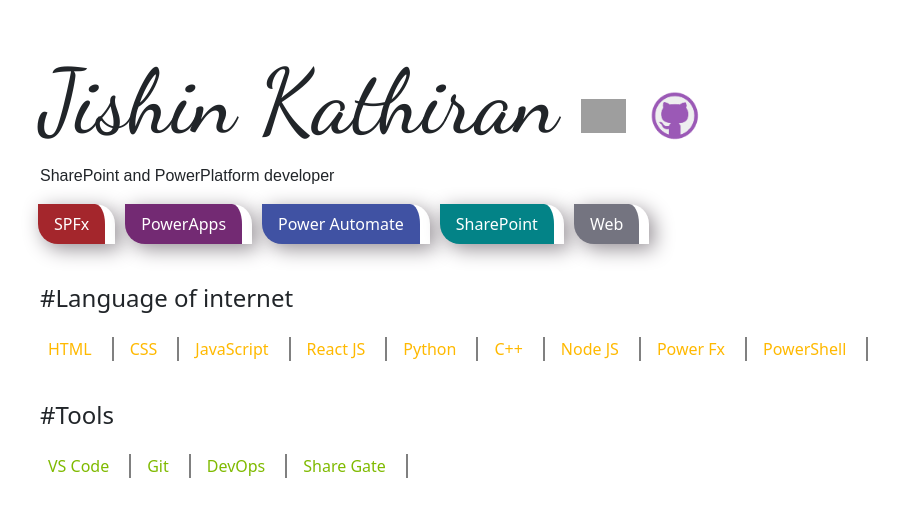
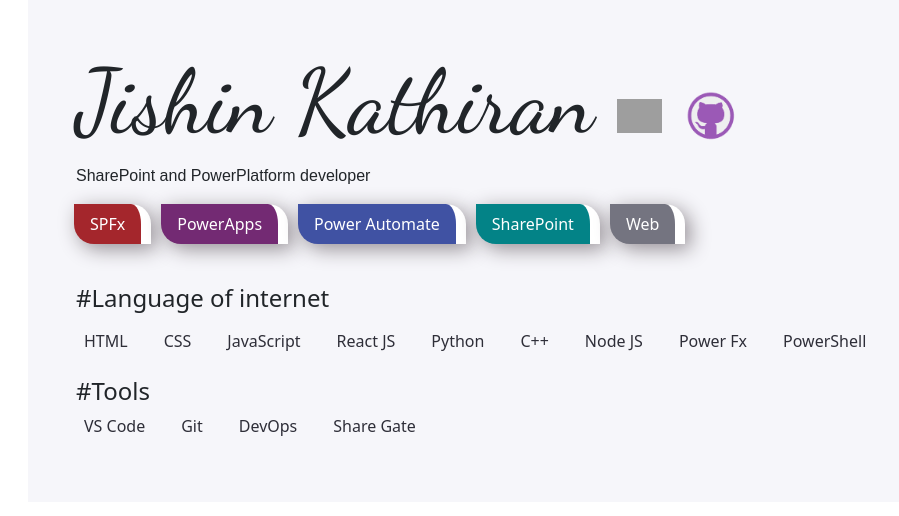
Before and after one commit to JishinKathiran/JishinKathiran.github.io, a React (Create React App) app: page / in a window 1280 px wide. Shown: the top 516 px of the page, without its empty margins (42-941 px from the left). Built offline with nearby package versions, Linux system fonts and the light colour scheme; grey boxes are pictures that could not be loaded.

Commit message:
build 110

```diff
--- a/src/App.css
+++ b/src/App.css
@@ -3,7 +3,8 @@
   padding: 0;
 }
 .mainContent{
-  /* background: rgb(5, 2, 2); */
+  background: #f6f6fa
+
 }
 li#spfx {
   background: #a4262c;
@@ -63,7 +64,7 @@
 
 .roundShape p{
   /* background: rgb(2, 71, 175); */
-  animation: col 5s infinite ;
+  /* animation: col 5s infinite ; */
   /* height: 90px; */
   /* width: 90px; */
   /* border-radius: 0px 90px 100px 80px; */
@@ -75,6 +76,6 @@
   align-items: center;
   justify-content: center;
   padding-right: 20px;
-  border-right: 2px solid gray;
+  /* border-right: 2px solid gray; */
   /* box-shadow: 5px 10px 10px 2px rgb(198, 196, 196); */
 }
--- a/src/App.js
+++ b/src/App.js
@@ -12,7 +12,7 @@
   return (
     <div className="App">
 
-      <div className='container mainContent'>
+      <div className='container mainContent px-5 pb-5'>
 
         <div className='row pt-5'>
             <h1 className=' title'>Jishin Kathiran  <a href='https://www.linkedin.com/in/jishinkathiran/' target='_blank'><img src={linkedIn} width='45'/></a> <a href='https://www.linkedin.com/in/jishinkathiran/' target='_blank'><img src={gtiImage} width='50' /></a> </h1>
@@ -37,8 +37,8 @@
           </li>
         </ul>
         </div>
-        <div className='row pt-4 pb-3'>
-            <h3 className='fs-4'>#Language of internet</h3>
+        <div className='row pt-4 pb-2'>
+            <h3 className='fs-4 fw-light'>#Language of internet</h3>
         </div>
         <div className='row skills'>
             <div className='d-flex flex-wrap'>
@@ -46,15 +46,15 @@
                   language.map(lan =>{
                     return(
                       <span className='roundShape px-2'>
-                        <p style={{color:'#FFB900'}}>{lan}</p>
+                        <p style={{color:'#2e2e38'}}>{lan}</p>
                       </span>
                     )
                   })
               }
             </div>
         </div>
-        <div className='row pt-4 pb-3'>
-            <h3 className='fs-4'>#Tools</h3>
+        <div className='row pt-2'>
+            <h3 className='fs-4 fw-light'>#Tools</h3>
         </div>
         <div className='row skills'>
             <div className='d-flex flex-wrap'>
@@ -62,7 +62,7 @@
                   tootls.map(too =>{
                     return(
                       <span className='roundShape px-2'>
-                        <p style={{color:'#7FBA00'}}>{too}</p>
+                        <p style={{color:'#2e2e38'}}>{too}</p>
                       </span>
                     )
                   })
```
